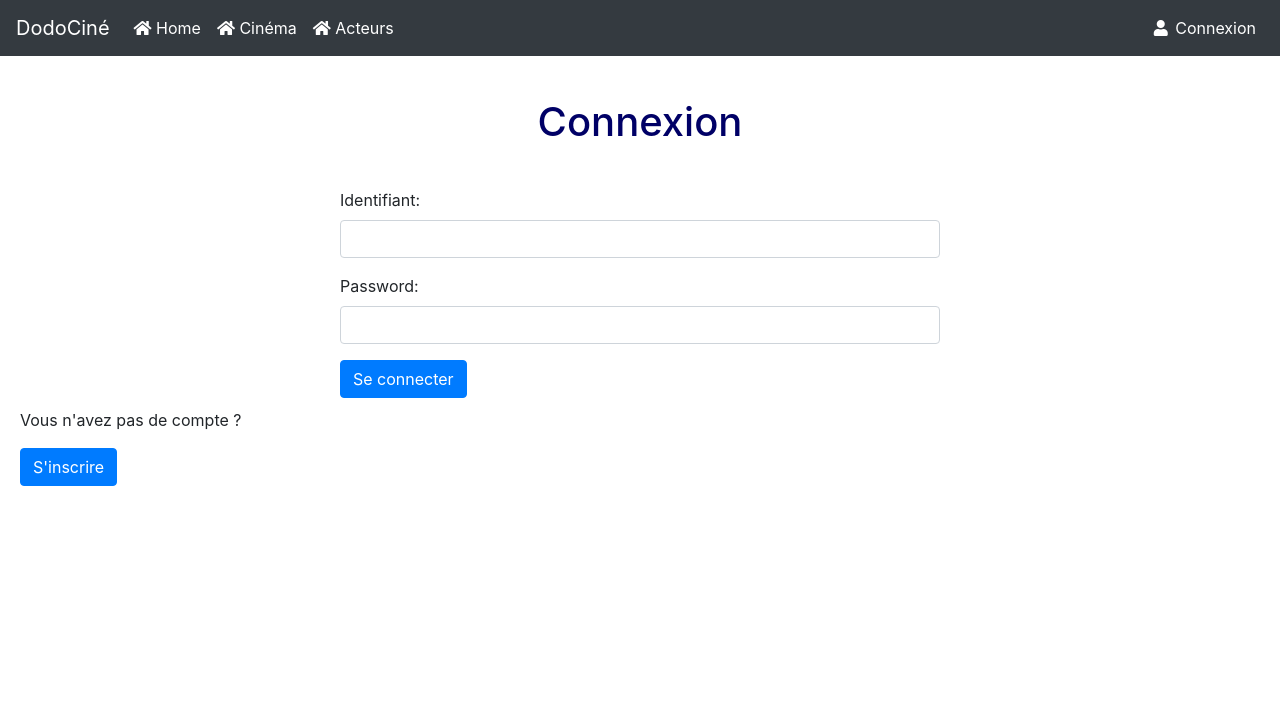
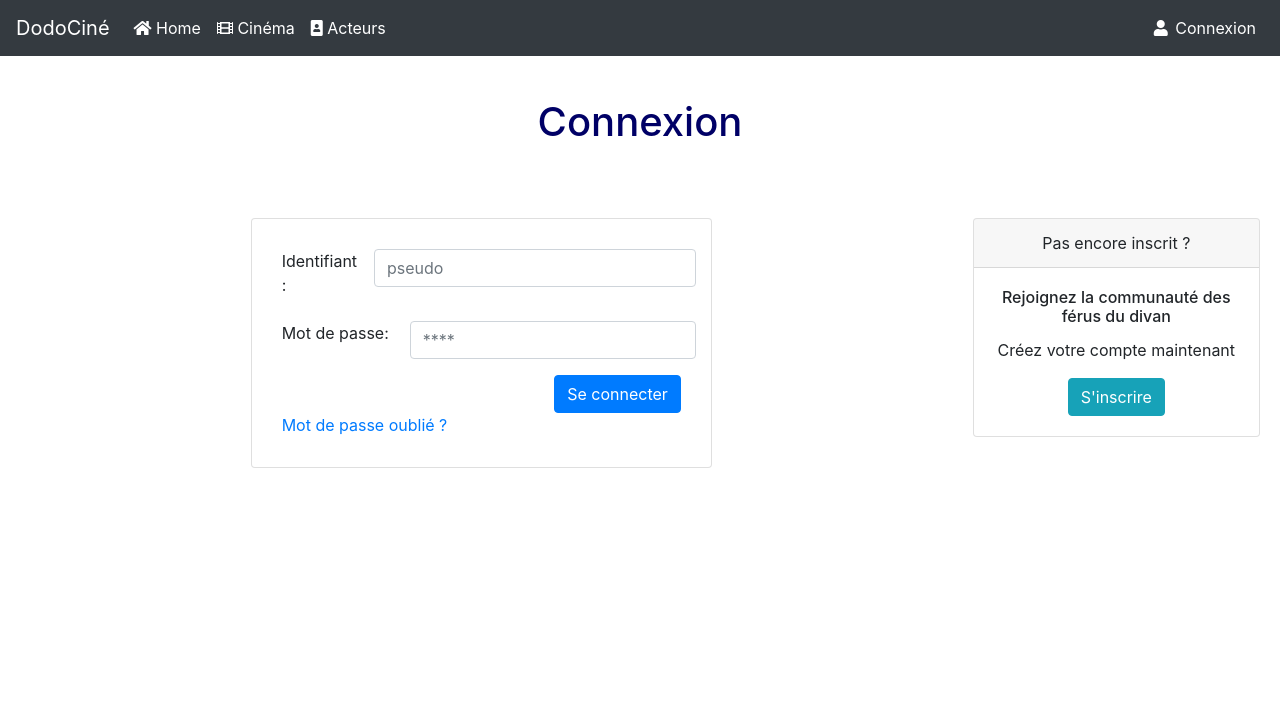
Before and after one commit to MBruliard/dodocine, a PHP site: page /login.php in a window 1280 px wide. Shown: the top 726 px of the page. Run offline with PHP 8.4, Linux system fonts and the light colour scheme; data comes from the database, SQL or seed files in the repository; both versions use the stored data as it was after the commit.

Commit message:
login and sign up

```diff
--- a/controller/authentification.php
+++ b/controller/authentification.php
@@ -1,16 +1,90 @@
 <?php
 
+	include ("database.php");
+	global $db;
 
 	/**
-	 * On lance une session si il n'y en a pas une déjà existante
+	 * Création d'un nouveau compte pour un utilisateur
+	 * @param db la base de donnée (PDO)
+	 * @param pseudo le pseudo du nouvel utilisateur
+	 * @param email l'email du nouvel utilisateur
+	 * @param pwd le mot de passe du nouvel utilisateur
+	 * @param confirm_pwd confirmatiton du mot de passe
+	 * @return array ( "res" : bool , "msg" : string - message à indiquer à l'utilisateur)
 	 */
-	function is_connected() : bool {
-		if (session_status() === PHP_SESSION_NONE) {
-			session_start();
-			$_SESSION['user'] = null;
+	function create_new_user($db, $pseudo, $email, $pwd, $confirm_pwd): array {
+		if (!empty($pseudo) && !empty($email) && !empty($pwd) && !empty($confirm_pwd)) {
+			if ($pwd != $confirm_pwd) {
+				return ['res' => false, 'msg' => "Les entrées de mots de passe ne correspondent pas"];
+			}
+
+			// on verifie que le pseudo est bien unique ainsi que l'email
+			$q1 = $db->prepare("SELECT pseudo FROM users WHERE pseudo = :pseudo");
+			$q1->execute([
+				'pseudo' => $pseudo
+			]);
+			if ($q1->fetch() != 0) {
+				return ['res' => false, 'msg' => "Ce nom d'utilisateur existe déjà. Veuillez renseigner un autre nom d'utilisateur"];
+			}
+
+
+			$q2 = $db->prepare("SELECT email FROM users WHERE email = :email");
+			$q2->execute([
+				'email' => $email
+			]);
+			if ($q2->fetch() != 0) {
+				return ['res' => false, 'msg' => "Cette adresse email est déjà utilisée pour un autre compte. Veuillez renseigner une nouvelle adresse email"];
+			}
+
+			$new = $db->prepare("INSERT INTO users (pseudo, email, password) VALUES (:pseudo, :email, :password)");
+			$new->execute([
+				'pseudo' => $pseudo,
+				'email' => $email,
+				'password' => password_hash($pwd, PASSWORD_DEFAULT, [])
+			]);
 		}
-		return !empty($_SESSION['connecte']);
+		else {
+			return ['res' => false, 'msg' => "Au moins un des champs n'a pas été renseigné"];
+		}
+
+		return ['res' => true, 'msg' => "Le nouvel utilisateur vient d'être ajouté. Bienvenue à toi " . $pseudo . " !"];
 	}
 
+	/**
+	 * Connexion d'un utilisateur - Si celle-ci est réussie nous ajoutons les informations dans $_SESSION
+	 * @param db la base de données
+	 * @param pseudo l'identifiant de connexion
+	 * @param password le mot de passe rensigné lors de la tentative de connexion
+	 * @return array ('res': bool, 'msg' : string - message en cas d'erreur)
+	 */
+	function login_user ($db, $pseudo, $password) : array {
+		if (!empty($pseudo) && !empty($password)) {
+
+			// on cherche ce pseudo dans la base de données
+			$q = $db->prepare("SELECT * FROM users WHERE pseudo = :pseudo");
+			$q->execute(['pseudo' => $pseudo]);
+			$user = $q->fetch();
+
+			if ($user == 0) {
+				//pas d'utilisateur trouvé
+				return ['res' => false, 'msg' => "Aucun utilisateur trouvé sous ce nom ..."];
+
+			}
+
+			// on vérifie le mot de passe
+			$res = password_verify( $password , $user['password']);
+
+			if (!$res) {
+				return ['res' => false, 'msg' => "Mot de passe incorrect ..."];
+			}
+
+			// on connecte l'utilisateur
+			return ['res' => true, 'msg' => ""];
+
+		}
+
+		return ['res' => false, 'msg'=>"Au moins des champs n'est pas renseigné ..."];
+
+	}
 
 ?>
--- a/elements/header.php
+++ b/elements/header.php
@@ -1,6 +1,11 @@
 <?php
   require_once("controller/authentification.php");
-  is_connected();
+  session_start();
+
+  if (isset($_POST['logout'])) {
+    session_destroy();
+    header("location: /index.php");
+  }
 ?>
 
 <!DOCTYPE html>
@@ -22,12 +27,11 @@
             ?>
         </title>
 
-
+        <link rel="icon" href="static/img/pillow.ico" />
         <link href="static/css/dodocine.css" rel="stylesheet" />
         <link rel="stylesheet" href="https://stackpath.bootstrapcdn.com/bootstrap/4.5.2/css/bootstrap.min.css" integrity="sha384-JcKb8q3iqJ61gNV9KGb8thSsNjpSL0n8PARn9HuZOnIxN0hoP+VmmDGMN5t9UJ0Z" crossorigin="anonymous">
         <link rel="stylesheet" href="https://use.fontawesome.com/releases/v5.7.0/css/all.css" integrity="sha384-lZN37f5QGtY3VHgisS14W3ExzMWZxybE1SJSEsQp9S+oqd12jhcu+A56Ebc1zFSJ" crossorigin="anonymous">
         <link rel="shortcut icon" href="fas fa-book" />
-
     </head>
 
 
@@ -35,6 +39,7 @@
     <body>
         <header>
           <!-- Mise en place de la banderolle de DodoCine -->
+          <!--<img src="/static/img/pillow.jpg" alt="Pillow" />-->
 
         </header>
 
@@ -51,10 +56,10 @@
                 <a class="nav-link" href="/index.php"><i class="fas fa-home"></i> Home <span class="sr-only">(current)</span></a>
               </li>
               <li class="nav-item active">
-                <a class="nav-link" href="#"><i class="fas fa-home"></i> Cinéma <span class="sr-only"></span></a>
+                <a class="nav-link" href="#"><i class="fas fa-film"></i> Cinéma <span class="sr-only"></span></a>
               </li>
               <li class="nav-item active">
-                <a class="nav-link" href="#"><i class="fas fa-home"></i> Acteurs <span class="sr-only"></span></a>
+                <a class="nav-link" href="#"><i class="fas fa-portrait"></i> Acteurs <span class="sr-only"></span></a>
               </li>
             </ul>
 
@@ -67,7 +72,7 @@
                   <div class="dropdown-menu dropdown-menu-right" aria-labelledby="userDropdown">
                       <a class="dropdown-item" href="#"><i class="fas fa-hammer"></i> Préférences</a>
                       <div class="dropdown-divider"></div>
-                      <a class="dropdown-item" href="#"><i class="fas fa-power-off"></i> Déconnexion</a>
+                      <a class="dropdown-item" href="logout.php"><i class="fas fa-power-off"></i> Déconnexion</a>
                   </div>
                 </li>
               <?php else : ?>
--- a/login.php
+++ b/login.php
@@ -2,27 +2,85 @@
 	$title_page = "DodoCiné - Connexion" ;
 	require_once("elements/header.php") ;
 
+	if (isset($_SESSION['user'])) {
+		// on vérifie que l'utilisateur ne tente pas de se connecter alors qu'une session est déjà en cours
+		header ("location: index.php");
+	}
+
+	$message = null;
+	$color_message = null;
+	if (isset($_POST['loginsend'])) {
+		extract($_POST);
+		$res = login_user($db, $username, $password);
+		$message = $res['msg'];
+		$color_message = $res['res'];
+
+		if ($res['res']) {
+			// on retourne directement à la page d'accueil
+			$_SESSION['user'] = $username;
+			header("location: /index.php");
+			exit();
+		}
+	}
+
 ?>
 
-<h1>Connexion</h1>
+<div class="row">
+	<div class="col">
+		<h1>Connexion</h1>
+	</div>
+</div>
+<div class="row">
+	<div class="col col-md-9 col-sm-8">
+		<?php if (isset($color_message)) : ?>
+			<?php if ($color_message) : ?>
+				<div class='alert alert-success' >
+			<?php else : ?>
+				<div class='alert alert-danger' >
+			<?php endif ?>
+				<p><?php echo $message ?></p>
+			</div>
+		<?php endif ?>
+
+		<div class="card centered-container">
+			<div class="card-body">
+				<form method="post" action="">
+					<div class="form-group row">
+						<label class="col col-md-3">Identifiant: </label>
+						<input name="username" id="username" type="text" placeholder="pseudo" aria-describedby="descrPseudo" class="form-control col col-md-9">
+					</div>
+
+					<div class="form-group row">
+						<label class="col col-md-4">Mot de passe: </label>
+						<input name="password" id="password" type="password" placeholder="****" class="form-control col col-md-8">
+					</div>
 
 
-<form method="post" action="" class="centered-container">
-	<div class="form-group">
-		<label>Identifiant: </label>
-		<input name="username" id="username" type="text" class="form-control">
+					<div class="row">
+						<div class="col text-right">
+							<button type="submit" id="loginsend" name="loginsend" class="btn btn-primary">Se connecter</button>
+						</div>
+					</div>
+				</form>
+				<a href="#">Mot de passe oublié ?</a>
+			</div>
+
+		</div>
 	</div>
 
-	<div class="form-group">
-		<label>Password: </label>
-		<input name="password" id="password" type="password" class="form-control">
+	<div class="col col-md-3 col-sm-4 text-center">
+		<div class="card">
+			<div class="card-header">
+				Pas encore inscrit ?
+			</div>
+			<div class="card-body">
+				<h6 class="card-title">Rejoignez la communauté des férus du divan</h6>
+				<p class="card-text">Créez votre compte maintenant</p>
+				<a href="signin.php" class="btn btn-info">S'inscrire</a>
+			</div>
+		</div>
 	</div>
-
-	<button type="submit" id="loginsend" name="loginsend" class="btn btn-primary">Se connecter</button>
-</form>
-
-<p>Vous n'avez pas de compte ?</p>
-<a class="btn btn-primary" href="signin.php">S'inscrire</a>
+</div>
 
 <?php
 	require_once("elements/footer.php");
--- /dev/null
+++ b/logout.php
@@ -0,0 +1,5 @@
+<?php
+	session_start();
+	session_destroy();
+	header("location: /index.php");
+?>
--- a/static/css/dodocine.css
+++ b/static/css/dodocine.css
@@ -1,6 +1,6 @@
 h1 {
 	padding-top: 2rem;
-	padding-bottom: 1.5rem;
+	padding-bottom: 4rem;
 	color: #000066;
 	text-align: center;
 }
@@ -74,3 +74,7 @@ h2 {
 	margin-right:10px;
 	margin-bottom:15px;
 }
+
+.align-center {
+	text-align: center;
+}
```
Also changed, not shown: controller/users_sql.php (deleted, +0 -42 lines), signin.php (+47 -22 lines), README.md, database.db, static/img/pillow.ico (added).
